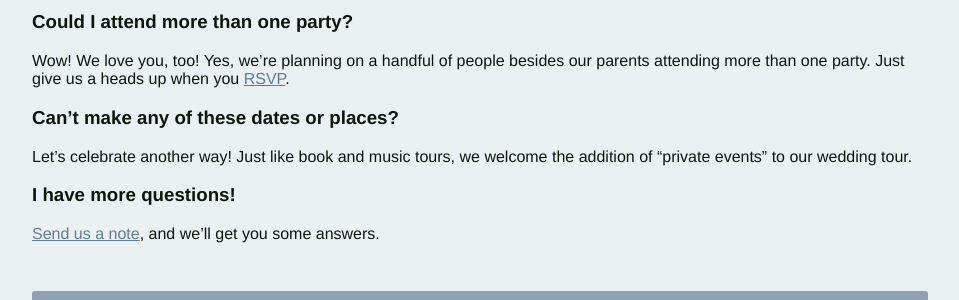
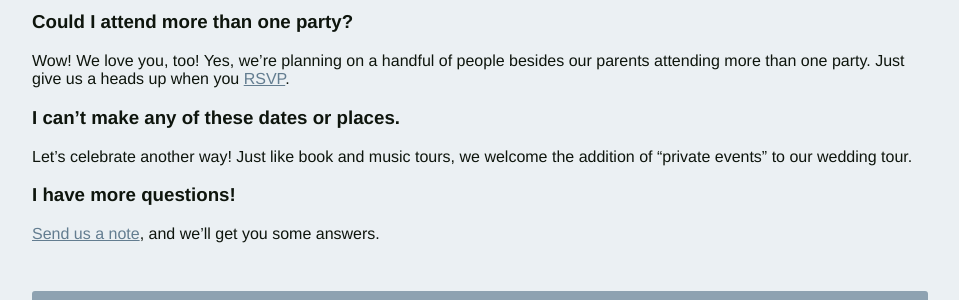
Before and after one commit to tpitale/wedding, a Jekyll site: the page built from index.html, in a window 1280 px wide and 900 px high, scrolled down 1808 px. Shown: the part 380-680 px from the top of the window, without its empty margins (160-1119 px from the left). Built offline with Jekyll 4.4.1, drawn with Linux system fonts in a browser that asks for light colours.

Commit message:
FAQ phrasing revision.

```diff
--- a/index.html
+++ b/index.html
@@ -71,7 +71,7 @@ title: Veronica &amp; Tony's Marriage
 	<h3>Could I attend more than one party?</h3>
 	<p>Wow! We love you, too! Yes, we’re planning on a handful of people besides our parents attending more than one party. Just give us a heads up when you <a href="/rsvp.html">RSVP</a>.</p>
 
-	<h3>Can’t make any of these dates or places?</h3>
+	<h3>I can’t make any of these dates or places.</h3>
 	<p>Let’s celebrate another way! Just like book and music tours, we welcome the addition of “private events” to our wedding tour.</p>
 
 	<h3>I have more questions!</h3>
```
